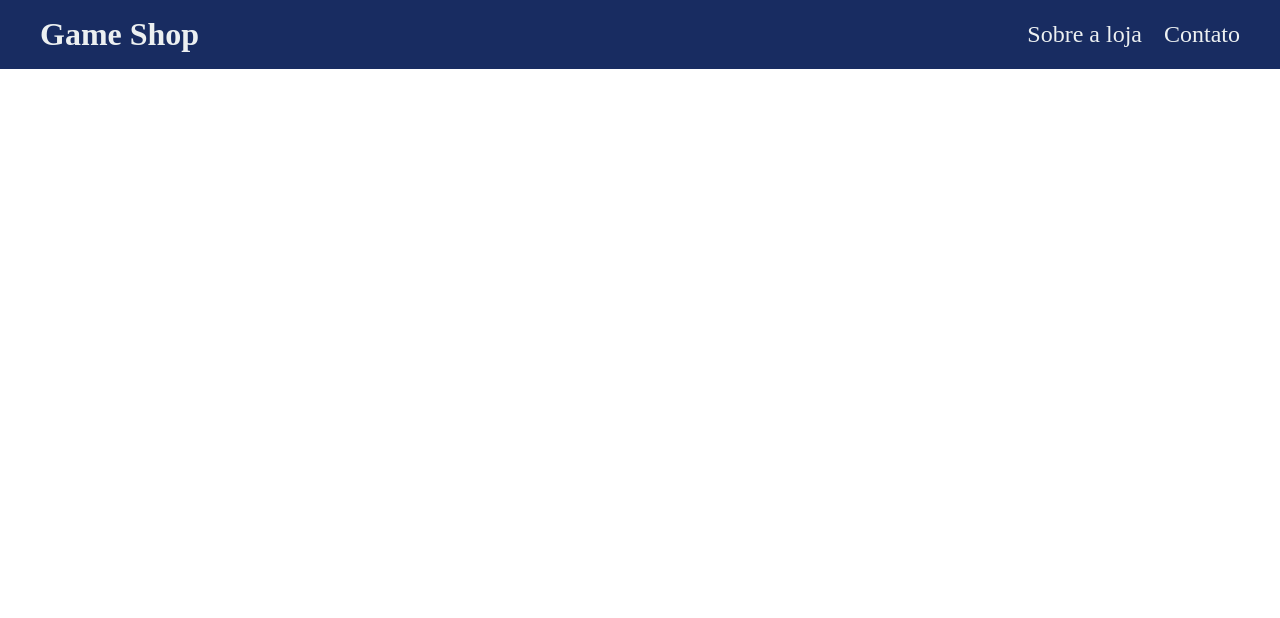
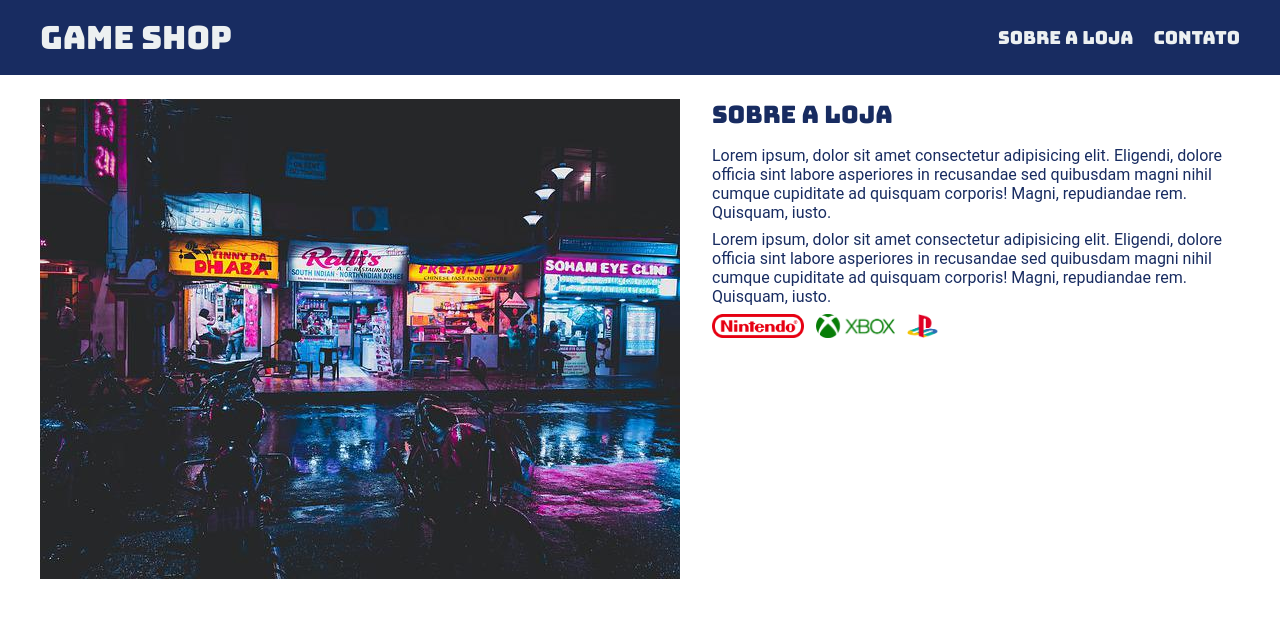
Before and after one commit to JunnyBritto/site_gamesshop, a plain HTML site: page index.html in a window 1280 px wide. Drawn offline with Linux system fonts and the light colour scheme.

Commit message:
Feito o cabeçalho e a seção sobre a loja

```diff
--- a/index.html
+++ b/index.html
@@ -5,6 +5,9 @@
     <meta name="viewport" content="width=device-width, initial-scale=1.0">
     <title>Game Shop - A sua loja de Games</title>
     <link rel="stylesheet" href="./main.css">
+    <link rel="preconnect" href="https://fonts.googleapis.com">
+    <link rel="preconnect" href="https://fonts.gstatic.com" crossorigin>
+    <link href="https://fonts.googleapis.com/css2?family=Bungee&display=swap" rel="stylesheet">
 </head>
 <body>
     <header>
@@ -22,5 +25,24 @@
         </nav>
     </div>
     </header>
+    <section>
+        <div class="container">
+            <img class="store-front" src="./Images/loja.jpg" alt="Fachada da loja Game Shop" />
+            <div>
+                <h2> Sobre a loja</h2>
+                <p>
+                    Lorem ipsum, dolor sit amet consectetur adipisicing elit. Eligendi, dolore officia sint labore asperiores in recusandae sed quibusdam magni nihil cumque cupiditate ad quisquam corporis! Magni, repudiandae rem. Quisquam, iusto.
+                </p>
+                <p>
+                    Lorem ipsum, dolor sit amet consectetur adipisicing elit. Eligendi, dolore officia sint labore asperiores in recusandae sed quibusdam magni nihil cumque cupiditate ad quisquam corporis! Magni, repudiandae rem. Quisquam, iusto.
+                </p>
+                <ul class="brands-list">
+                    <li><img src="Images/nintendo.png" alt="Nintendo" /> </li>
+                    <li><img src="Images/xbox.png" alt="Xbox" /> </li>
+                    <li><img src="Images/playstation.png" alt="Playstation" /> </li>
+                </ul>
+            </div>
+        </div>
+    </section>
 </body>
 </html>
--- a/main.css
+++ b/main.css
@@ -9,23 +9,63 @@ header{
     background-color: #182C61;
     color: #ecf0f1;
 }
+header,
+section h2{
+    font-family: "Bungee", sans-serif;
+    font-weight: 400;
+    font-style: normal;
+}
 header nav li{
     display: inline; /*para deixar alinhado*/
     margin-left: 16px;
     color: #ecf0f1;
-    font-size: 24px;
+    font-size: 18px;
+}
+header h1,
+section h2{
+    font-weight: normal;
 }
 header nav li a{
     color: #ecf0f1;
     text-decoration: none; /*tira o underline*/
+}
+body {
+    font-family: "Roboto", sans-serif;
+    font-weight: 400;
+    font-style: normal;
 }
 .container {
     max-width: 1200px;
     width: 100%; /*vai ocupar 100% da largura ao chegar em 1200*/
     margin: 0 auto; /*centralizar*/
 }
-header .container{
+header .container,
+section .container{
     display: flex;
     align-items: center;
     justify-content: space-between;
 }
+.brands-list img{
+    height: 24px;
+}
+.brands-list li{
+    display: inline;
+    margin-right: 8px;
+}
+section .container{
+    align-items: flex-start;
+}
+section {
+    padding: 24px 0;
+    color: #182C61;
+}
+section h2 {
+    margin-bottom: 16px;
+
+}
+section p {
+    margin-bottom: 8px;
+}
+.store-front{
+    margin-right: 32px;
+}
```
